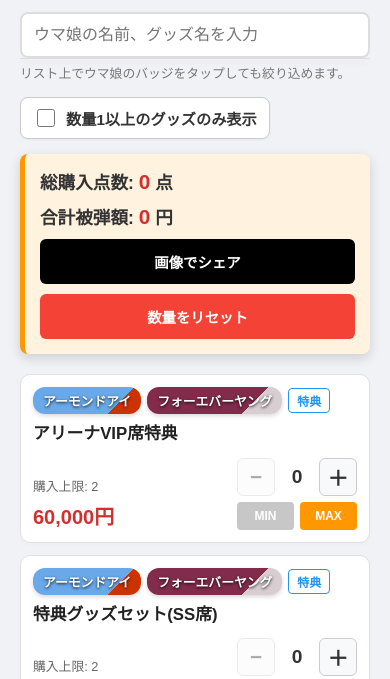
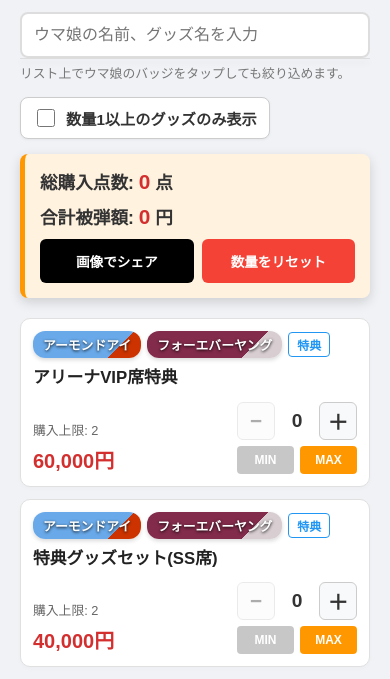
Before and after one commit to nyaftama/uma7th-item-search, a plain HTML site: page index.html in a window 390 px wide. Shown: the part 124-803 px from the top of the page. Drawn offline with nearby package versions, Linux system fonts and the light colour scheme.

Commit message:
Adjust CSS for smartphones

```diff
--- a/index.html
+++ b/index.html
@@ -159,8 +159,10 @@
 
         @media screen and (max-width: 480px) {
             .summary-box { flex-direction: column; align-items: stretch; gap: 10px; }
-            .action-buttons { margin-left: 0; width: 100%; flex-direction: column;}
-            .clear-btn, .share-btn { width: 100%; justify-content: center; padding: 12px; }
+            /* 変更：縦並び(column)から横並び(row)に変更し、隙間を設定 */
+            .action-buttons { margin-left: 0; width: 100%; flex-direction: row; gap: 8px; }
+            /* 変更：width: 100% を flex: 1 にして横方向へ均等に2分割 */
+            .clear-btn, .share-btn { flex: 1; width: auto; justify-content: center; padding: 12px; font-size: 0.85rem; }
             .item-card { padding: 12px; }
             .toast { width: 90%; white-space: normal; text-align: center; }
         }
```
